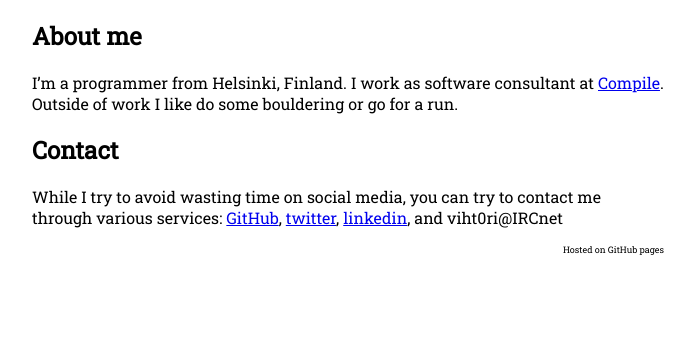
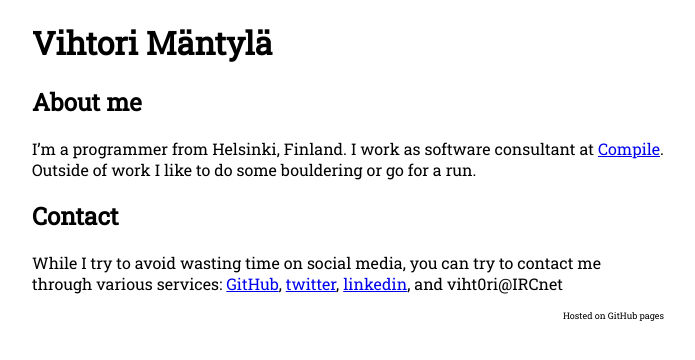
Before and after one commit to viht0ri/viht0ri.github.io, a Jekyll site: the page built from index.md, in a window 1280 px wide. Shown: the top 360 px of the page, without its empty margins (292-987 px from the left). Built offline with Jekyll 4.4.1, drawn with Linux system fonts in a browser that asks for light colours; our own code applies the rules of GitHub Pages for plain Markdown files.

Commit message:
Fix typo. Insert header

```diff
--- a/_layouts/default.html
+++ b/_layouts/default.html
@@ -8,6 +8,7 @@
     </head>
     <body>
         <div class="content">
+            <h1>{{page.title}}</h1>
             {{content}}
         </div>
         {%- include footer.html -%}
--- a/index.md
+++ b/index.md
@@ -2,7 +2,7 @@
 title: "Vihtori Mäntylä"
 ---
 ## About me
-I'm a programmer from Helsinki, Finland. I work as software consultant at [Compile](https://compile.fi). Outside of work I like do some bouldering or go for a run.
+I'm a programmer from Helsinki, Finland. I work as software consultant at [Compile](https://compile.fi). Outside of work I like to do some bouldering or go for a run.
 
 ## Contact
 While I try to avoid wasting time on social media, you can try to contact me through various services: [GitHub](https://github.com/viht0ri), [twitter](https://twitter.com/viht0ri), [linkedin](https://www.linkedin.com/in/vihtori-m%C3%A4ntyl%C3%A4-0159063/), and viht0ri@IRCnet
```
